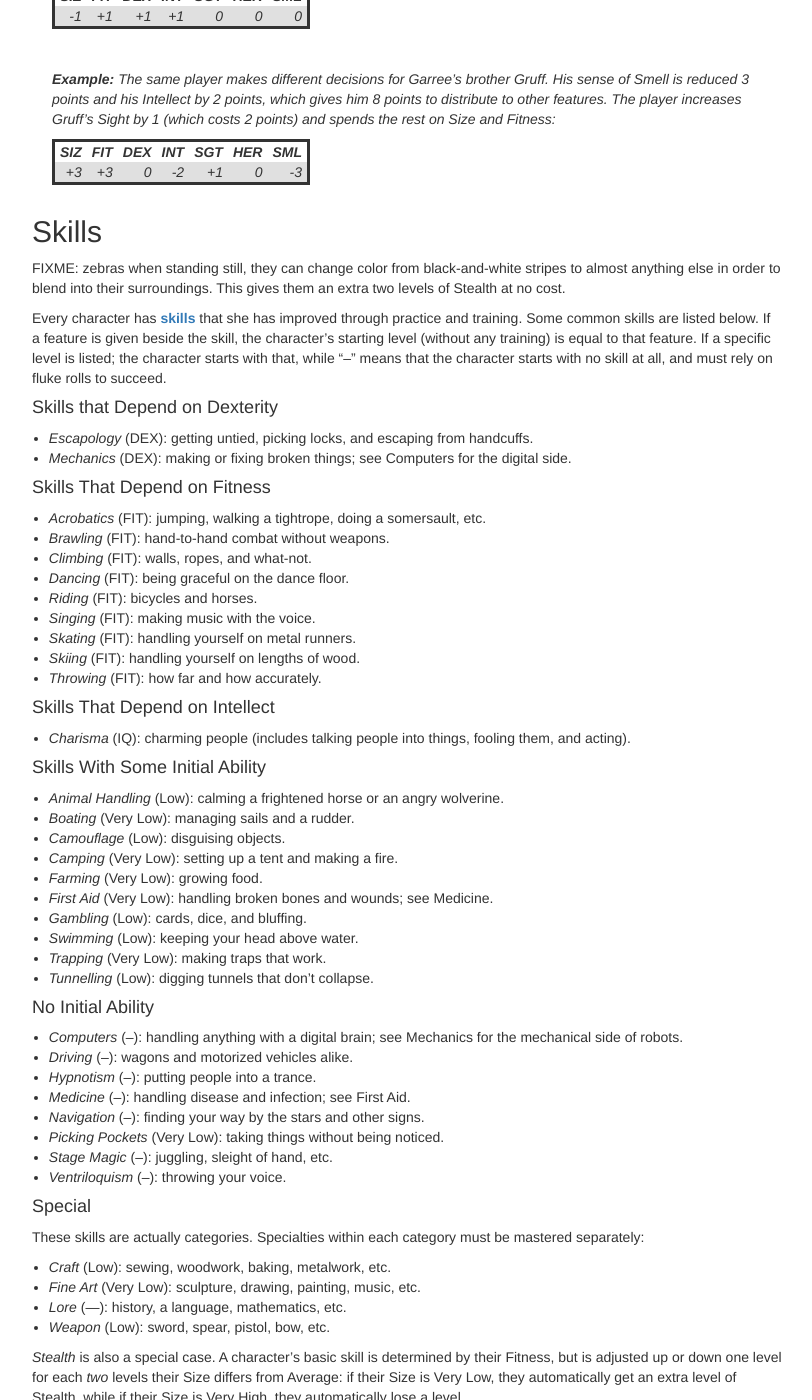
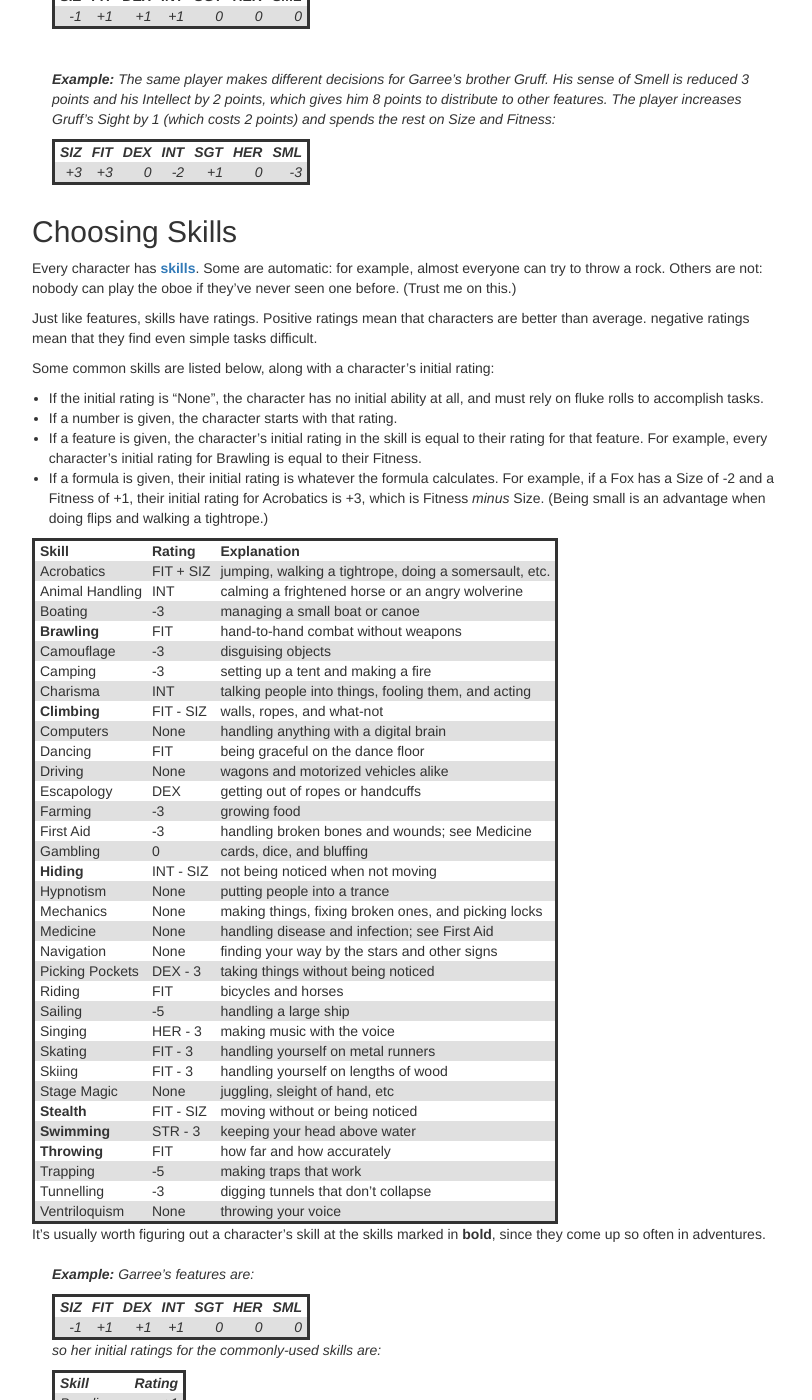
Before and after one commit to gvwilson/sensibleadventures, a Jekyll site: the page built from shapers/shapers.md, in a window 1280 px wide and 1400 px high, scrolled down 6710 px. Shown: the whole window, without its empty margins (38-850 px from the left). Built offline with Jekyll 4.4.1, drawn with Linux system fonts in a browser that asks for light colours; nearby versions of some CDN libraries; library files that are not in the unit come from our copies; some of the changed text lies outside the part shown.

Commit message:
More work on a project that will probably never be used

```diff
--- a/shapers/shapers.md
+++ b/shapers/shapers.md
@@ -286,7 +286,7 @@
 
 | SIZ | FIT | DEX | INT | SGT | HER | SML |
 | --: | --: | --: | --: | --: | --: | --: |
-| 0   | 0   | -2  | -2  | -2  | -2  | 0   |
+| 0   | 0   | -2  | -1  | -2  | -2  | 0   |
 
 Crocodiles are slow moving,
 except when they're not,
@@ -359,7 +359,7 @@
 
 | SIZ | FIT | DEX | INT | SGT | HER | SML |
 | --: | --: | --: | --: | --: | --: | --: |
-| 0   | +2  | 0   | -2  | 0   | 0   | 0   |
+| 0   | +2  | 0   | -1  | 0   | 0   | 0   |
 
 Kangaroos are the happy-go-lucky clowns of the animal world.
 Townies often dye their tails in bright colors;
@@ -503,7 +503,7 @@
 Zebras have a remarkable ability to hide themselves,
 which is described below under "Skills".
 
-## Adjusting Features
+## Customizing Characters
 
 Animals of the same species can be quite different from one another.
 When a player creates a character,
@@ -551,124 +551,153 @@
 > | --: | --: | --: | --: | --: | --: | --: |
 > | +3  | +3  | 0   | -2  | +1  | 0   | -3  |
 
-## Skills
+## Choosing Skills
 
-FIXME: zebras when standing still,
-they can change color from black-and-white stripes to almost anything else
-in order to blend into their surroundings.
-This gives them an extra two levels of Stealth at no cost.
+Every character has **[skills](#g:skill)**.
+Some are automatic: for example, almost everyone can try to throw a rock.
+Others are not:
+nobody can play the oboe if they've never seen one before.
+(Trust me on this.)
 
-Every character has **[skills](#g:skill)** that she has improved through practice and training.
-Some common skills are listed below.
-If a feature is given beside the skill,
-the character's starting level (without any training) is equal to that feature.
-If a specific level is listed;
-the character starts with that,
-while "--" means that the character starts with no skill at all,
-and must rely on fluke rolls to succeed.
+Just like features,
+skills have ratings.
+Positive ratings mean that characters are better than average.
+negative ratings mean that they find even simple tasks difficult.
 
-#### Skills that Depend on Dexterity
+Some common skills are listed below,
+along with a character's initial rating:
 
--   *Escapology* (DEX): getting untied, picking locks, and escaping from handcuffs.
--   *Mechanics* (DEX): making or fixing broken things; see Computers for the digital side.
+-   If the initial rating is "None",
+    the character has no initial ability at all,
+    and must rely on fluke rolls to accomplish tasks.
+-   If a number is given,
+    the character starts with that rating.
+-   If a feature is given,
+    the character's initial rating in the skill is equal to their rating for that feature.
+    For example,
+    every character's initial rating for Brawling is equal to their Fitness.
+-   If a formula is given,
+    their initial rating is whatever the formula calculates.
+    For example,
+    if a Fox has a Size of -2 and a Fitness of +1,
+    their initial rating for Acrobatics is +3,
+    which is Fitness *minus* Size.
+    (Being small is an advantage when doing flips and walking a tightrope.)
 
-#### Skills That Depend on Fitness
+| Skill           | Rating    | Explanation |
+| --------------- | --------- | ----------- |
+| Acrobatics      | FIT + SIZ | jumping, walking a tightrope, doing a somersault, etc. |
+| Animal Handling | INT       | calming a frightened horse or an angry wolverine |
+| Boating         | -3        | managing a small boat or canoe |
+| **Brawling**    | FIT       | hand-to-hand combat without weapons |
+| Camouflage      | -3        | disguising objects |
+| Camping         | -3        | setting up a tent and making a fire |
+| Charisma        | INT       | talking people into things, fooling them, and acting |
+| **Climbing**    | FIT - SIZ | walls, ropes, and what-not |
+| Computers       | None      | handling anything with a digital brain |
+| Dancing         | FIT       | being graceful on the dance floor |
+| Driving         | None      | wagons and motorized vehicles alike |
+| Escapology      | DEX       | getting out of ropes or handcuffs |
+| Farming         | -3        | growing food |
+| First Aid       | -3        | handling broken bones and wounds; see Medicine |
+| Gambling        | 0         | cards, dice, and bluffing |
+| **Hiding**      | INT - SIZ | not being noticed when not moving |
+| Hypnotism       | None      | putting people into a trance |
+| Mechanics       | None      | making things, fixing broken ones, and picking locks |
+| Medicine        | None      | handling disease and infection; see First Aid |
+| Navigation      | None      | finding your way by the stars and other signs |
+| Picking Pockets | DEX - 3   | taking things without being noticed |
+| Riding          | FIT       | bicycles and horses |
+| Sailing         | -5        | handling a large ship |
+| Singing         | HER - 3   | making music with the voice |
+| Skating         | FIT - 3   | handling yourself on metal runners |
+| Skiing          | FIT - 3   | handling yourself on lengths of wood |
+| Stage Magic     | None      | juggling, sleight of hand, etc |
+| **Stealth**     | FIT - SIZ | moving without or being noticed |
+| **Swimming**    | STR - 3   | keeping your head above water |
+| **Throwing**    | FIT       | how far and how accurately |
+| Trapping        | -5        | making traps that work |
+| Tunnelling      | -3        | digging tunnels that don't collapse |
+| Ventriloquism   | None      | throwing your voice |
 
--   *Acrobatics* (FIT): jumping, walking a tightrope, doing a somersault, etc.
--   *Brawling* (FIT): hand-to-hand combat without weapons.
--   *Climbing* (FIT): walls, ropes, and what-not.
--   *Dancing* (FIT): being graceful on the dance floor.
--   *Riding* (FIT): bicycles and horses.
--   *Singing* (FIT): making music with the voice.
--   *Skating* (FIT): handling yourself on metal runners.
--   *Skiing* (FIT): handling yourself on lengths of wood.
--   *Throwing* (FIT): how far and how accurately.
+It's usually worth figuring out a character's skill at the skills marked in **bold**,
+since they come up so often in adventures.
 
-#### Skills That Depend on Intellect
-
--   *Charisma* (IQ): charming people (includes talking people into things, fooling them, and acting).
-
-#### Skills With Some Initial Ability
-
--   *Animal Handling* (Low): calming a frightened horse or an angry wolverine.
--   *Boating* (Very Low): managing sails and a rudder.
--   *Camouflage* (Low): disguising objects.
--   *Camping* (Very Low): setting up a tent and making a fire.
--   *Farming* (Very Low): growing food.
--   *First Aid* (Very Low): handling broken bones and wounds; see Medicine.
--   *Gambling* (Low): cards, dice, and bluffing.
--   *Swimming* (Low): keeping your head above water.
--   *Trapping* (Very Low): making traps that work.
--   *Tunnelling* (Low): digging tunnels that don't collapse.
-
-#### No Initial Ability
-
--   *Computers* (--): handling anything with a digital brain; see Mechanics for the mechanical side of robots.
--   *Driving* (--): wagons and motorized vehicles alike.
--   *Hypnotism* (--): putting people into a trance.
--   *Medicine* (--): handling disease and infection; see First Aid.
--   *Navigation* (--): finding your way by the stars and other signs.
--   *Picking Pockets* (Very Low): taking things without being noticed.
--   *Stage Magic* (--): juggling, sleight of hand, etc.
--   *Ventriloquism* (--): throwing your voice.
+> **Example:**
+> Garree's features are:
+>
+> | SIZ | FIT | DEX | INT | SGT | HER | SML |
+> | --: | --: | --: | --: | --: | --: | --: |
+> | -1  | +1  | +1  | +1  | 0   | 0   | 0   |
+>
+> so her initial ratings for the commonly-used skills are:
+>
+> | Skill    | Rating |
+> | -------- | -----: |
+> | Brawling | +1     |
+> | Climbing | +2     |
+> | Hiding   | +2     |
+> | Stealth  | +2     |
+> | Swimming | -3     |
+> | Throwing | +1     |
 
 #### Special
 
-These skills are actually categories.
-Specialties within each category must be mastered separately:
+These four "skills" are actually categories.
+Specialties within each must be mastered separately:
 
--   *Craft* (Low): sewing, woodwork, baking, metalwork, etc.
--   *Fine Art* (Very Low): sculpture, drawing, painting, music, etc.
--   *Lore* (---): history, a language, mathematics, etc.
--   *Weapon* (Low): sword, spear, pistol, bow, etc.
-
-*Stealth* is also a special case.
-A character's basic skill is determined by their Fitness,
-but is adjusted up or down one level for each *two* levels their Size differs from Average:
-if their Size is Very Low, they automatically get an extra level of Stealth,
-while if their Size is Very High, they automatically lose a level.
+| Skill           | Rating    | Explanation |
+| --------------- | --------- | ----------- |
+| Craft           | None      | sewing, woodwork, baking, metalwork, etc. |
+| Fine Art        | None      | sculpture, drawing, painting, music, etc. |
+| Lore            | None      | history, a language, mathematics, etc. |
+| Weapon          | FIT - 5   | sword, spear, pistol, bow, etc. |
 
 Finally,
-someone's initial skill in *Tracking* is the best of their Sight, Hearing, or Smell.
+someone's initial skill in Tracking is the best of their Sight, Hearing, or Smell.
 
 ### Choosing Skills
 
 When a player is creating a character,
-she can spend 6 points improving those skills.
-Raising a skill 1 or 2 levels costs one or 2 points;
-raising a skill 3 levels costs 4 points,
-and no skill can be raised more than 3 levels to start.
-When raising skills that have no starting level,
-such as Lore or Computers,
-the first raise brings it to Low rather than Very Low.
+she can spend INT+10 points improving the character's skills.
+For example,
+if a character has an INT of +3,
+they have 13 points to spend on raising skills.
 
-If a character has High Intellect,
-her player can pick a skill that she has already raised
-and raise it by one more level.
-If a character has Very High Intellect,
-she can do this *and* raise one skill that hasn't otherwise been raised by one level.
+-   Each raise costs 1 point, up to a rating of +5.
+-   Every raise after +5 costs 2 points.
+-   Raising a skill from None to -5 costs 1 point.
+-   No skill can initially be raised more than INT+3 points.
+    For example,
+    a crocodile with an INT of -1 cannot raise any skill more than 2 points.
 
 > **Example:**
-> Larrapin's player decides to raise her Climbing by 2 levels
-> from Average (her Fitness) to Very High,
-> which costs 2 points.
-> She raises Larrapin's First Aid from Very Low (everyone's starting point) to Low,
-> which costs 1 point,
-> and her Medicine from nothing to Average,
-> which costs another 2 points:
-> the first point raises it to Low, and the second to Average.
-> Finally,
-> she raises her skill with a sword from Low (everyone's starting point) to Average.
-
-> **Example::**
-> Nang-ma's player decides to raise his Picking Pockets skill from Very Low to Average (2 points)
-> and his Gambling from Low to Very High (4 points, since it's a 3-level increase).
-> Since his Intellect is High,
-> he can then raise his Picking Pockets again from Average to High.
+> Garree's features are:
+>
+> | SIZ | FIT | DEX | INT | SGT | HER | SML |
+> | --: | --: | --: | --: | --: | --: | --: |
+> | -1  | +1  | +1  | +1  | 0   | 0   | 0   |
+>
+> so she has 11 points to spend on her initial skills.
+> Her adjusted ratings for the common skills,
+> and her ratings for other skills her player has chosen,
+> are:
+>
+> | Skill     | Initial | Adjusted | Points Spent |
+> | --------- | ------: | -------: | -----------: |
+> | Brawling  | +1      | +3       | 2            |
+> | Climbing  | +2      |          |              |
+> | Hiding    | +2      | +3       | 1            |
+> | Stealth   | +2      | +4       | 2            |
+> | Swimming  | -3      |          |              |
+> | Throwing  | +1      |          |              |
+> | Bow       | -4      | -2       | 2            |
+> | First Aid | -1      | -1       | 3            |
+> | Tracking  | 0       | +1       | 1            |
 
 The Director may occasionally allow players to choose Skills that are not in the master list.
 For example,
-piloting a dirigible is different enough from Boating and Driving
+piloting a hot air balloon is different enough from Boating and Driving
 that the Director may decide it's a skill in its own right.
 
 ### Leveling Up
@@ -680,6 +709,13 @@
 though lessons may come at a price.
 Finding someone who can teach a character how to raise their skill with the sword
 from Very High to Awesome can be an adventure in its own right.
+
+### Zebras
+
+FIXME: zebras when standing still,
+they can change color from black-and-white stripes to almost anything else
+in order to blend into their surroundings.
+This gives them an extra two levels of Stealth at no cost.
 
 ## Combat
 
```
